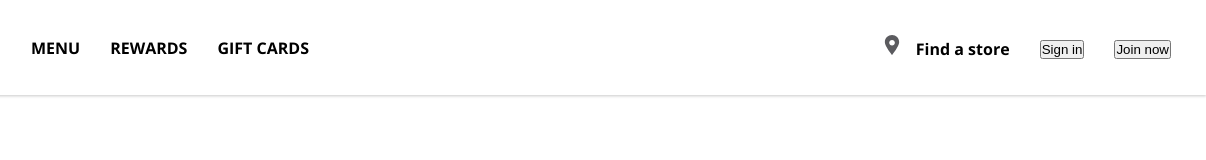
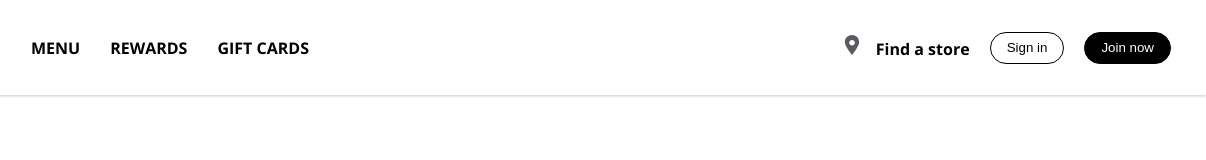
Before and after one commit to jorgeluissoto/starbucks_clone, a plain HTML site: page index.html in a window 1280 px wide. Shown: the full height of the page, 74-1280 px from the left. Drawn offline with nearby package versions, Linux system fonts and the light colour scheme.

Commit message:
button style

```diff
--- a/index.html
+++ b/index.html
@@ -37,7 +37,7 @@
           </a>
         </li>
         <li>
-          <button class="btn btn-dark-ouline">
+          <button class="btn btn-dark-outline">
             Sign in
           </button>
         </li>
--- a/style.css
+++ b/style.css
@@ -71,7 +71,7 @@ p{
   flex: 1;
   margin-left: 20px;
 }
-navbar-nav-right li:first-child{
+.navbar-nav-right li:first-child{
   display: flex;
   align-items: center;
 }
@@ -80,3 +80,36 @@ navbar-nav-right li:first-child{
   height: 20px;
   margin-right: 10px;
 }
+.navbar-nav-right li:nth-child(2){
+  margin: 0 5px;
+}
+/* Button */
+.btn{
+  cursor: pointer;
+  display: inline-block;
+  background: none;
+  border: 1px #000 solid;
+  border-radius: 50px;
+  padding: 7px 16px;
+  line-height: 1.2;
+  text-align: center;
+  text-decoration: none;
+}
+.btn-dark-outline{
+  border-color: #000;
+  color: #000;
+}
+.btn-dark-outline:hover{
+  background-color: rgba(0,0,0,0.06);
+}
+.btn-light-outline{
+  border-color: #fff;
+  color: #fff;
+}
+.btn-dark{
+  background-color: #000;
+  color: #fff;
+}
+.btn-dark:hover{
+  background-color: #333;
+}
```
